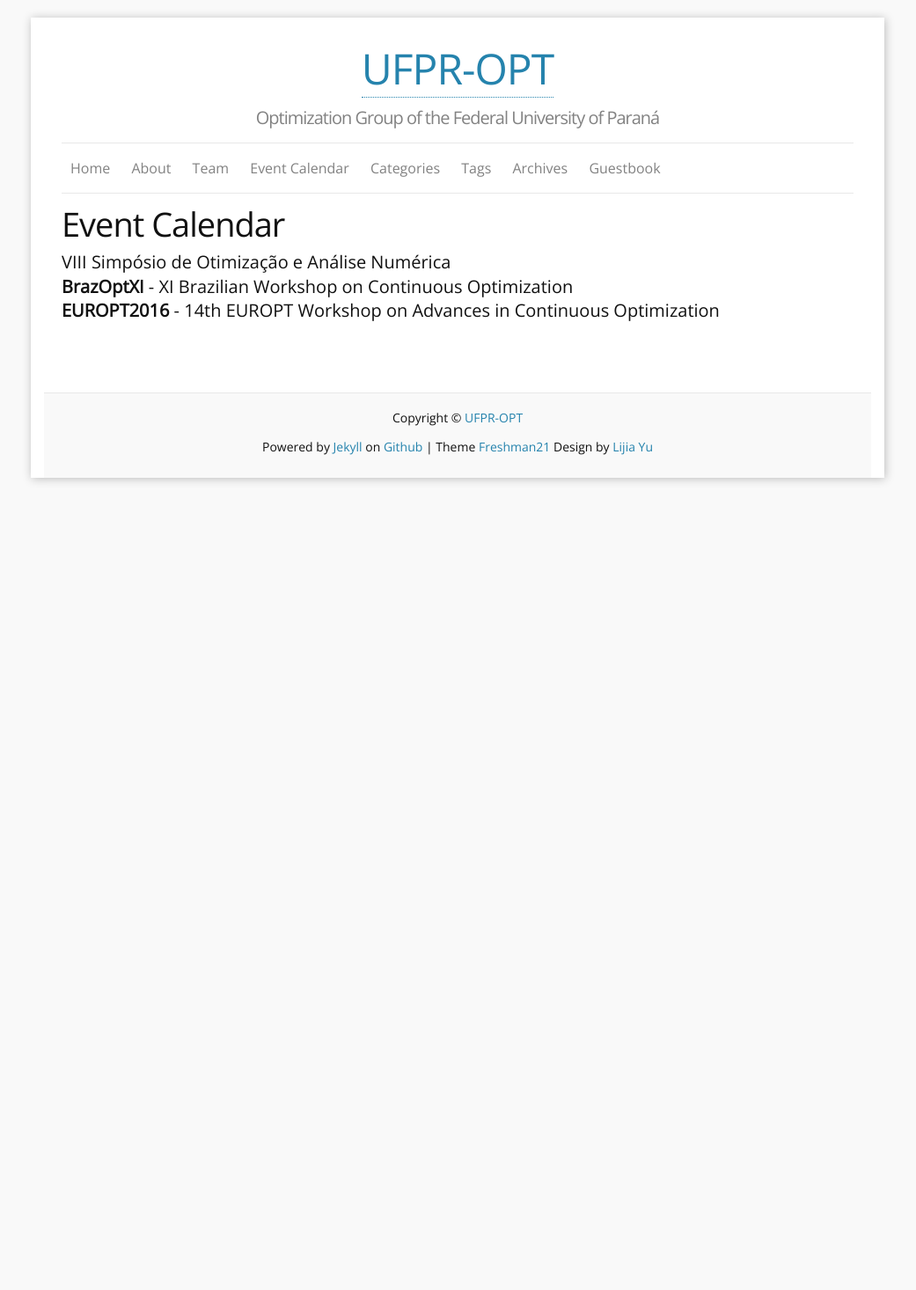
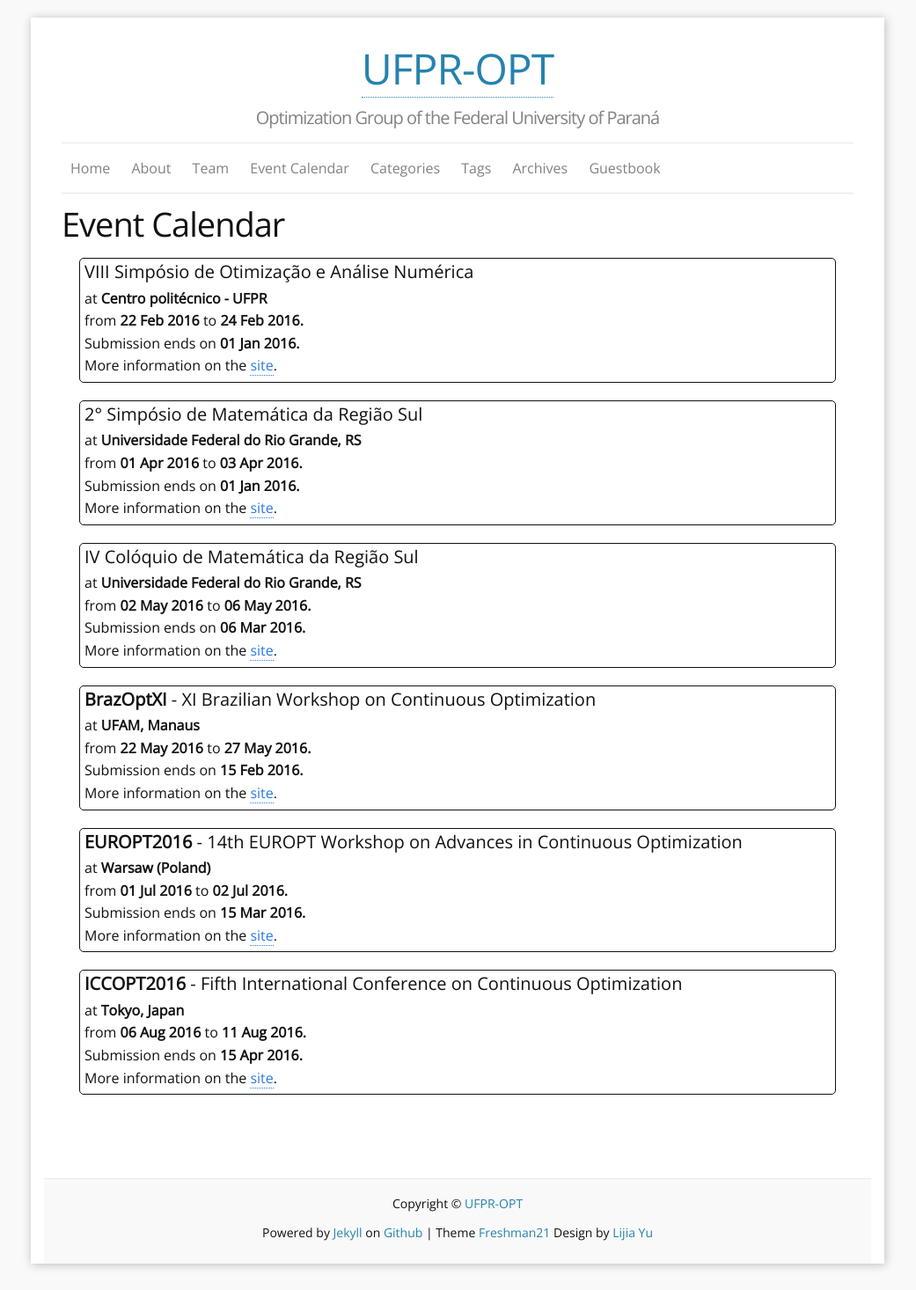
Before and after one commit to ufpr-pde/ufpr-opt.github.io, a Jekyll site: the page built from d_event_calendar.md, in a window 1280 px wide. Shown: the whole page at 88% size, without its empty margins (120-1161 px from the left). Built offline with Jekyll 4.4.1, drawn with Linux system fonts in a browser that asks for light colours; nearby versions of some CDN libraries; comment, search, counter and statistics services are not loaded; before the commit the page ends 900 px from its top, so only the background shows below that.

Commit message:
Update event calendar

```diff
--- a/_data/calendar.yml
+++ b/_data/calendar.yml
@@ -1,25 +1,48 @@
 - name: VIII Simpósio de Otimização e Análise Numérica
   local: Centro politécnico - UFPR
-  data: 2016-02-22
-  duration: 3
-  datasub: 2016-01-01
-  area: "Análise Numérica, Otimização"
+  date: 2016-02-22
+  dateend: 2016-02-24
+  datesub: 2016-01-01
+  keywords: "Numerical Analysis, Optimization"
   url: "http://www.mat.ufpr.br/verao/2016/m4_otimiza.html"
 
 - name: XI Brazilian Workshop on Continuous Optimization
-  sigla: BrazOptXI
+  acro: BrazOptXI
   local: "UFAM, Manaus"
-  data: 2016-05-22
-  duration: 6
-  datasub: 2016-02-15
-  area: "Otimização"
+  date: 2016-05-22
+  dateend: 2016-05-27
+  datesub: 2016-02-15
+  keywords: "Optimization"
   url: "http://www.impa.br/opencms/en/eventos/store_2016/evento_1602"
 
 - name: 14th EUROPT Workshop on Advances in Continuous Optimization
-  sigla: EUROPT2016
+  acro: EUROPT2016
   local: Warsaw (Poland)
-  data: 2016-07-01
-  duration: 2
-  datasub: 2016-03-15
-  area: "Otimização"
+  date: 2016-07-01
+  dateend: 2016-07-02
+  datesub: 2016-03-15
+  keywords: "Optimization"
   url: "http://www.europt2016.ia.pw.edu.pl/"
+
+- name: Fifth International Conference on Continuous Optimization
+  acro: ICCOPT2016
+  local: Tokyo, Japan
+  date: 2016-08-06
+  dateend: 2016-08-11
+  datesub: 2016-04-15
+  keywords: "Optimization"
+  url: "http://www.iccopt2016.tokyo/"
+
+- name: IV Colóquio de Matemática da Região Sul
+  local: Universidade Federal do Rio Grande, RS
+  date: 2016-05-02
+  dateend: 2016-05-06
+  datesub: 2016-03-06
+  url: "http://www.sbm.org.br/coloquio-sul-4/"
+
+- name: 2° Simpósio de Matemática da Região Sul
+  local: Universidade Federal do Rio Grande, RS
+  date: 2016-04-01
+  dateend: 2016-04-03
+  datesub: 2016-01-01
+  url: "http://anpmat.sbm.org.br/simposio-sul-2/"
--- a/_sass/_layout.scss
+++ b/_sass/_layout.scss
@@ -321,3 +321,11 @@ q:after {
   color: #DD1144;
   font-weight:bold;
 }
+
+
+.event {
+  border: 1px solid $text-color;
+  border-radius: 5px;
+  padding: 5px;
+  margin: 20px;
+}
--- a/d_event_calendar.md
+++ b/d_event_calendar.md
@@ -5,7 +5,29 @@ comments: yes
 permalink: /event-calendar/
 ---
 
-{% for event in site.data.calendar %}
-#### {% if event.sigla %} **{{ event.sigla }}** - {% endif %} {{ event.name }}
+{% assign events = site.data.calendar | sort: 'date' %}
+{% for event in events %}
+<div class="event">
+<h4>
+{% if event.acro %}
+  <strong> {{ event.acro }} </strong> -
+{% endif %}
+{{ event.name }}
+</h4>
+at <strong> {{ event.local }} </strong>
+<br>
+{% if event.dateend != event.date %}
+from <strong> {{ event.date | date_to_string }} </strong>
+ to <strong> {{ event.dateend | date_to_string }}. </strong>
+{% else %}
+on <strong> {{ event.date | date_to_string }}. </strong>
+{% endif %}
+<br>
+Submission ends
+on <strong> {{ event.datesub | date_to_string }}. </strong>
+<br>
+More information on the
+<a href="{{ event.url }}">site</a>.
+</div>
 
 {% endfor %}
```
